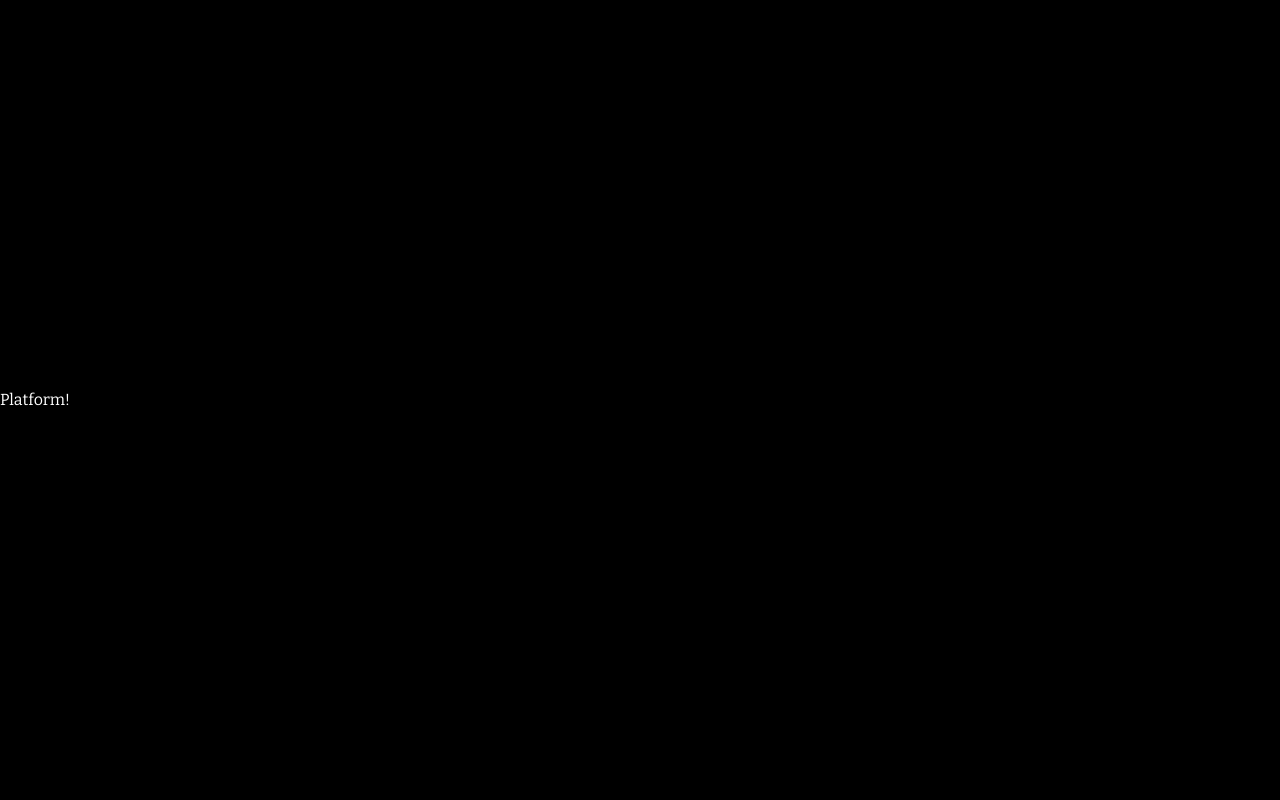
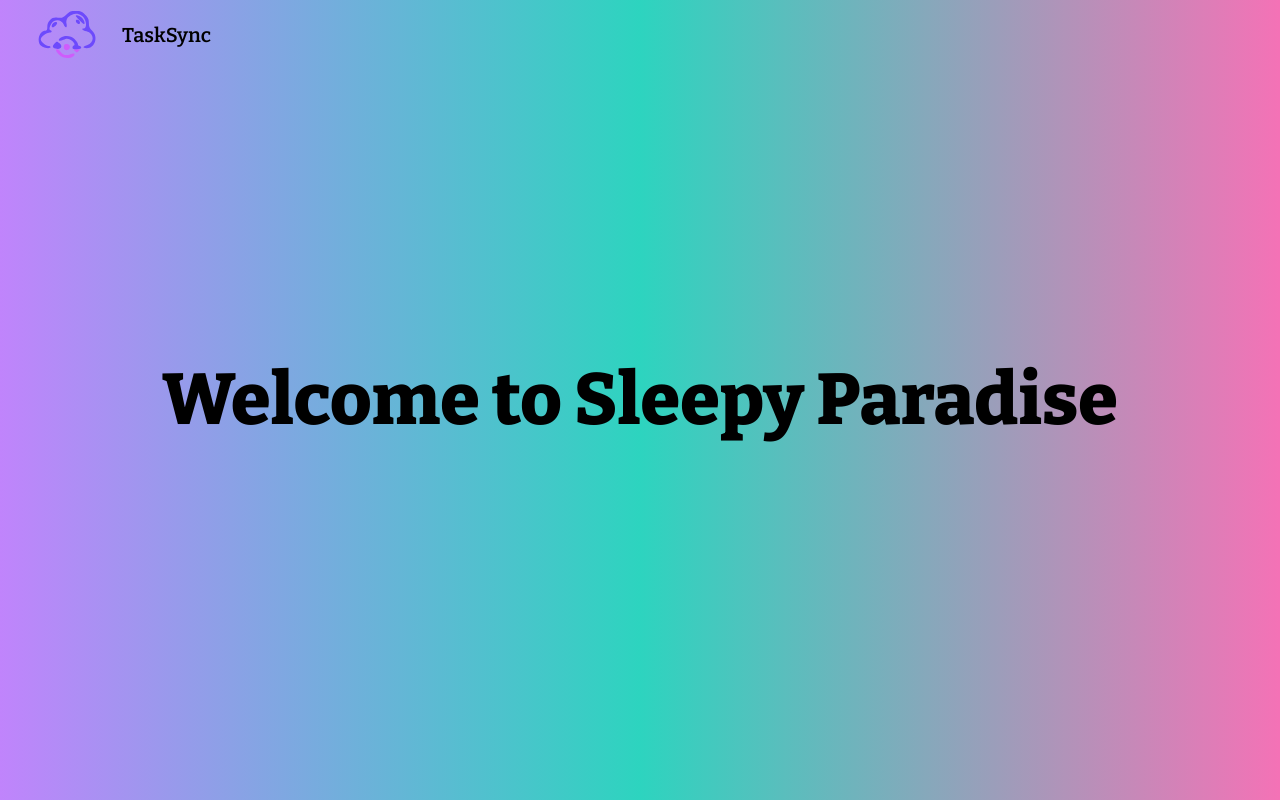
Before and after one commit to ehz0ah/TaskSync, a Next.js app in the folder tasksync/: page /secure in a window 1280 px wide. Built offline with nearby package versions, Linux system fonts and the light colour scheme; no server answers.

Commit message:
Update Session

```diff
--- a/tasksync/app/(main)/_components/header.tsx
+++ b/tasksync/app/(main)/_components/header.tsx
@@ -8,7 +8,7 @@ export const Header = () => {
   return (
     <header className="absolute top-0 left-0 w-full z-50">
       <div className="container mx-auto flex justify-between items-center">
-        <Logo />
+        <Logo textColour="text-white"/>
         <nav className="hover:opacity-90 text-md hidden md:flex gap-x-16 mr-24 text-white font-medium">
           <Link href="/about">About</Link>
           <Link href="/pricing">Pricing</Link>
@@ -18,7 +18,6 @@ export const Header = () => {
         onClick={() => signIn("google", { callbackUrl: "/secure" })}
         size="sm">
           Login
-          {/*<Link href="/secure">Login</Link>*/}
         </Button>
       </div>
     </header>
--- a/tasksync/app/(main)/layout.tsx
+++ b/tasksync/app/(main)/layout.tsx
@@ -4,7 +4,7 @@ import { Footer } from "./_components/footer";
 const MainLayout = ({ children }: { children: React.ReactNode }) => {
   return (
     <div className="h-[calc(100%-2.75rem)] relative">
-      <div className="fixed top-0 z-[-2] h-[calc(100%-2.75rem)] w-screen bg-neutral-950 bg-[radial-gradient(ellipse_80%_80%_at_50%_-20%,rgba(120,119,198,0.3),rgba(255,255,255,0))]"></div>
+      <div className="fixed top-0 z-[-2] h-[calc(100%-2.75rem)] w-screen bg-neutral-950 bg-[radial-gradient(ellipse_80%_70%_at_50%_-10%,rgba(200,119,198,0.2),rgba(255,255,255,0))]"></div>
       <Header />
       <main className="h-[calc(100%-2.75rem)] pt-[15vh] pb-20 ">
         {children}
--- a/tasksync/app/(main)/page.tsx
+++ b/tasksync/app/(main)/page.tsx
@@ -3,7 +3,6 @@ import { Medal } from "lucide-react";
 import { Button } from "@/components/ui/button";
 import Image from "next/image";
 import { signIn } from "next-auth/react";
-import Link from "next/link";
 
 export default function MainPage() {
   return (
--- /dev/null
+++ b/tasksync/app/(platform)/_parts/handleSignOut.tsx
@@ -0,0 +1,18 @@
+"use client";
+import { Button } from "@/components/ui/button";
+import { faArrowRightFromBracket } from "@fortawesome/free-solid-svg-icons";
+import { FontAwesomeIcon } from "@fortawesome/react-fontawesome";
+import { signOut } from "next-auth/react";
+
+export default function HandleSignOut() {
+  return (
+    <Button
+      onClick={() => signOut({ callbackUrl: "/" })}
+      size="sm"
+      className="ml-3 items-center gap-1"
+    >
+      Log Out
+      <FontAwesomeIcon icon={faArrowRightFromBracket} />
+    </Button>
+  );
+}
--- /dev/null
+++ b/tasksync/app/(platform)/_parts/top.tsx
@@ -0,0 +1,23 @@
+import Logo from "@/components/logo";
+import { authOptions } from "@/lib/authOptions";
+import { getServerSession } from "next-auth";
+import HandleSignOut from "./handleSignOut";
+
+export default async function Top() {
+  const session = await getServerSession(authOptions);
+  return (
+    <header className="absolute top-0 left-0 w-full z-50">
+      <div className="container mx-auto flex justify-between items-center">
+        <Logo />
+        <div className="text-black items-center justify-between font-semibold">
+          {session && (
+            <>
+              Hello, {session?.user?.name}
+              <HandleSignOut />
+            </>
+          )}
+        </div>
+      </div>
+    </header>
+  );
+}
--- a/tasksync/app/(platform)/layout.tsx
+++ b/tasksync/app/(platform)/layout.tsx
@@ -1,9 +1,19 @@
+import Top from "./_parts/top";
+
 const PlatformLayout = ({ children }: { children: React.ReactNode }) => {
   return (
-    <div className="h-full flex justify-between items-center bg-black">
-      <main>{children}</main>
+    <div className="bg-gradient-to-r from-purple-400 via-teal-400 to-pink-400 h-full flex items-center w-full justify-center">
+      <Top />
+      <main>
+        {children}
+      </main>
+      {/*<Footer />*/}
     </div>
   );
 };
 
 export default PlatformLayout;
+
+// h-[calc(100%-2.75rem)] relative
+// fixed top-0 z-[-2] h-[calc(100%-2.75rem)] w-screen bg-neutral-950 bg-[radial-gradient(ellipse_80%_70%_at_50%_-10%,rgba(200,119,198,0.2),rgba(255,255,255,0))]
+// h-[calc(100%-2.75rem)] pt-[15vh] pb-20
--- a/tasksync/app/(platform)/secure/page.tsx
+++ b/tasksync/app/(platform)/secure/page.tsx
@@ -1,7 +1,9 @@
+
+
 export default function PlatformPage() {
   return (
-    <div className="text-white">
-        Platform!
+    <div className="text-black items-center w-full text-7xl font-extrabold">
+    Welcome to Sleepy Paradise
     </div>
   );
 }
--- a/tasksync/components/logo.tsx
+++ b/tasksync/components/logo.tsx
@@ -2,14 +2,14 @@ import Link from "next/link";
 import Image from "next/image";
 
 // Logo component
-export const Logo = () => {
+export const Logo = ({textColour = 'text-black'}) => {
   return (
     <Link href="/homepage">
       <div className="transition items-center hidden md:flex mr-0">
         {/* hidden by default, visible on medium screens and above */}
         <Image src="/logo2.svg" alt="logo2" height={70} width={70} />
-        <p className="text-xl text-white pb-2 ml-5 mt-2 font-semibold">
-          TaskSync
+        <p className={`text-xl ${textColour} pb-2 ml-5 mt-2 font-semibold`}>
+            TaskSync
         </p>
       </div>
     </Link>
--- a/tasksync/package.json
+++ b/tasksync/package.json
@@ -10,6 +10,9 @@
   },
   "dependencies": {
     "@auth/mongodb-adapter": "^3.1.0",
+    "@fortawesome/fontawesome-svg-core": "^6.5.2",
+    "@fortawesome/free-solid-svg-icons": "^6.5.2",
+    "@fortawesome/react-fontawesome": "^0.2.0",
     "@radix-ui/react-slot": "^1.0.2",
     "class-variance-authority": "^0.7.0",
     "clsx": "^2.1.1",
```
Also changed, not shown: 1 other file (tests, documents, lock files or other folders).
